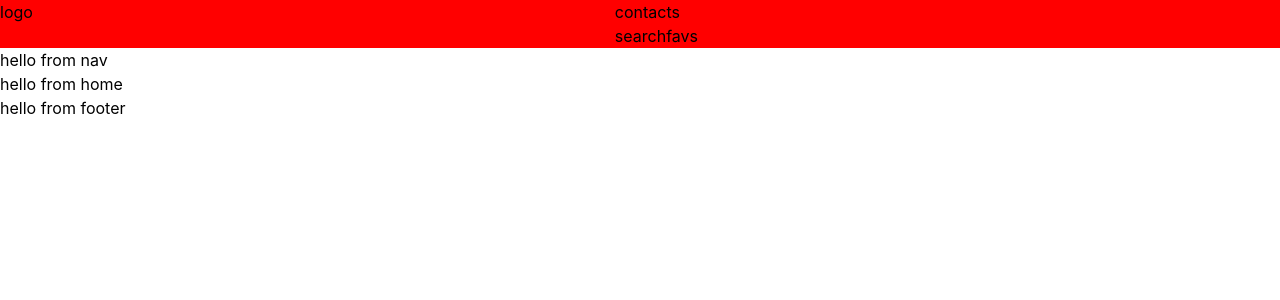
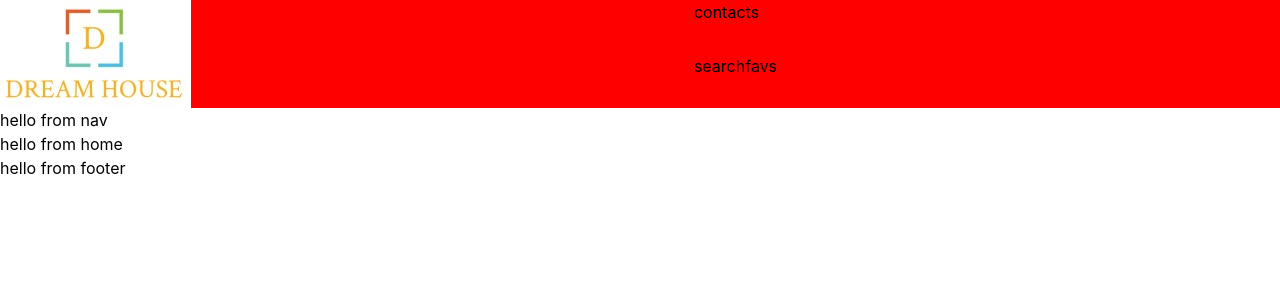
Before and after one commit to RXstoinkboy/dream-house, a React (Create React App) app: page / in a window 1280 px wide. Shown: the top 300 px of the page. Built offline with nearby package versions, Linux system fonts and the light colour scheme.

Commit message:
find a way to test if clickning on Logo redirexts to '/'

```diff
--- a/src/components/Logo.js
+++ b/src/components/Logo.js
@@ -1,10 +1,14 @@
 import React from 'react'
+import {Link} from 'react-router-dom'
 import styles from './styles/Logo.module.css'
+import logo from '../assets/img/logo.jpg'
 
 const Logo = () => {
     return (
         <div className={styles.wrapper}>
-          logo
+          <Link to='/lala'>
+            <img src={logo} alt="dream house"/>
+          </Link>
         </div>
     );
 };
```
Also changed, not shown: src/assets/img/logo.jpg (added), 1 other file (tests, documents, lock files or other folders).
